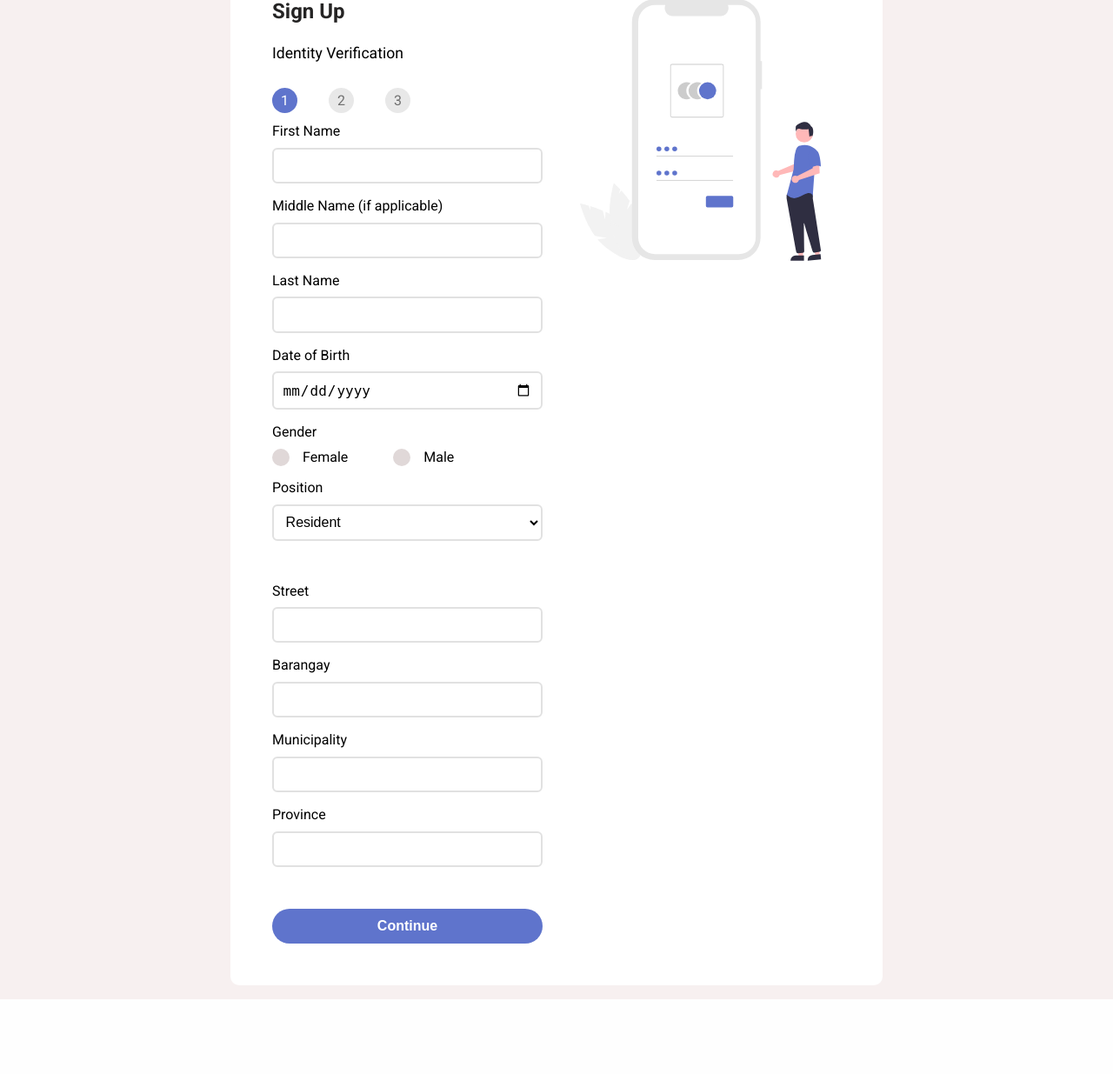
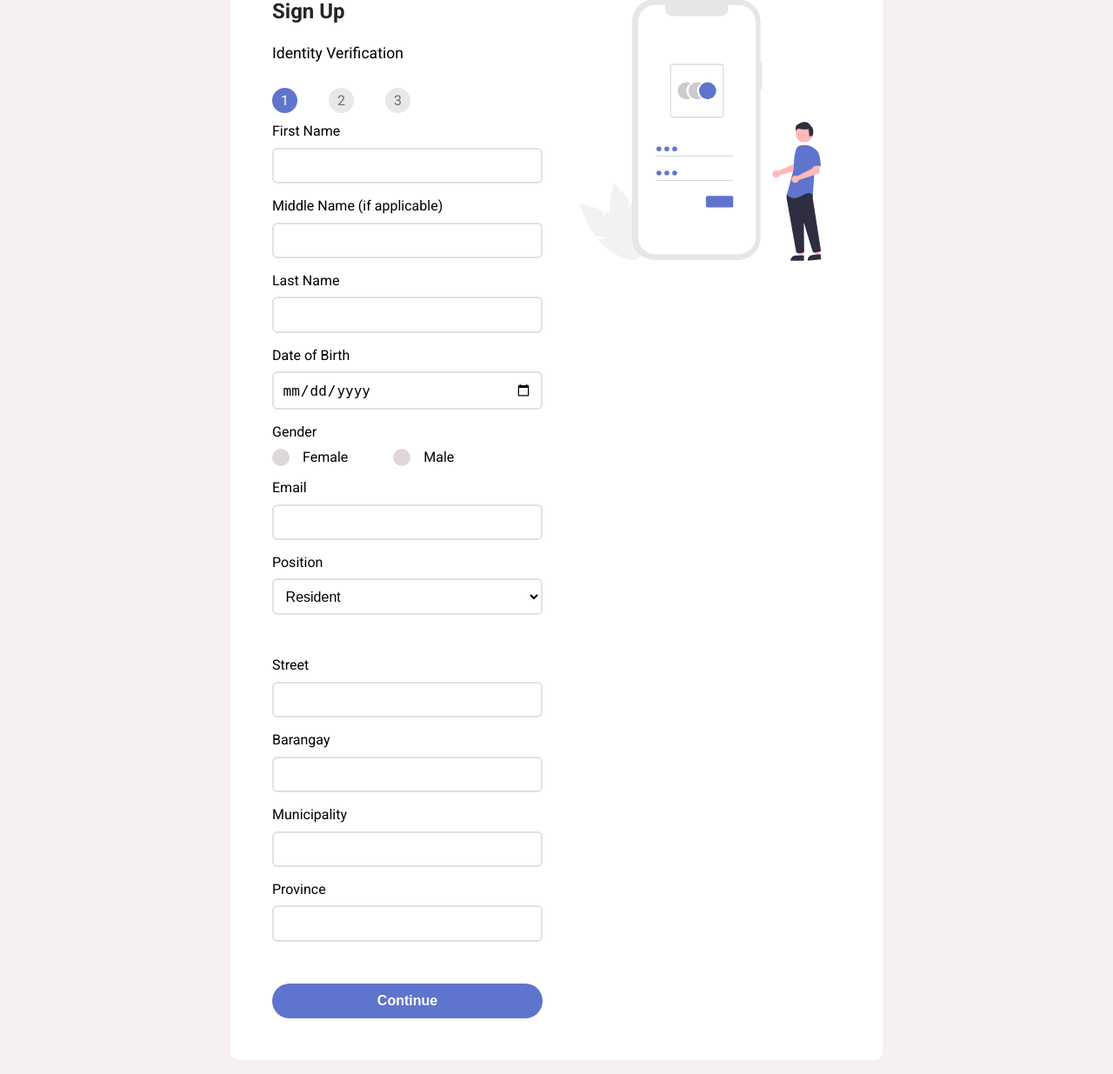
Before and after one commit to arsi21/ReklamoKo, a PHP site: page /identity-verification.php in a window 1280 px wide. Shown: the part 153-1388 px from the top of the page at 87% size. Before the commit the page ends 1302 px from the top, so only its background shows below. Run offline with PHP 8.4, Linux system fonts and the light colour scheme.

Commit message:
add email input field and add design for it

```diff
--- a/src/css/style.css
+++ b/src/css/style.css
@@ -691,6 +691,7 @@ input[type=text].home-card__input,
 input[type=password].home-card__input,
 input[type=number].home-card__input,
 input[type=date].home-card__input,
+input[type=email].home-card__input,
 select.home-card__select {
   padding: 0.6em;
   border-radius: 6px;
--- a/src/identity-verification.php
+++ b/src/identity-verification.php
@@ -29,21 +29,21 @@
                     </div>
 
                     <label class="home-card__lbl" for="fname_input">First Name</label>
-                    <input id="fname_input" class="home-card__input" type="text" name="fname">
+                    <input id="fname_input" class="home-card__input" type="text" name="fname" required>
 
                     <label class="home-card__lbl" for="mname_input">Middle Name (if applicable)</label>
                     <input id="mname_input" class="home-card__input" type="text" name="mname">
 
                     <label class="home-card__lbl" for="lname_input">Last Name</label>
-                    <input id="lname_input" class="home-card__input" type="text" name="lname">
+                    <input id="lname_input" class="home-card__input" type="text" name="lname" required>
 
                     <label class="home-card__lbl" for="birth_date_input">Date of Birth</label>
-                    <input id="birth_date_input" class="home-card__input" type="date" name="birthDate">
+                    <input id="birth_date_input" class="home-card__input" type="date" name="birthDate" required>
 
                     <p class="home-card__lbl">Gender</p>
 
                     <label class="home-card__radio__lbl" for="female_input">Female
-                        <input id="female_input" class="home-card__input" type="radio" name="gender">
+                        <input id="female_input" class="home-card__input" type="radio" name="gender" required>
                         <span class="dotmark"></span>
                     </label>
 
@@ -52,23 +52,26 @@
                         <span class="dotmark"></span>
                     </label>
 
+                    <label class="home-card__lbl" for="email_input">Email</label>
+                    <input id="email_input" class="home-card__input" type="email" name="email" required>
+
                     <label class="home-card__lbl" for="position_input">Position</label>
-                    <select class="home-card__select" name="position" id="position_input">
+                    <select class="home-card__select" name="position" id="position_input" required>
                         <option value="resident">Resident</option>
                         <option value="official">Official</option>
                     </select>
 
                     <label class="home-card__lbl" for="street_input">Street</label>
-                    <input id="street_input" class="home-card__input" type="text" name="street">
+                    <input id="street_input" class="home-card__input" type="text" name="street" required>
 
                     <label class="home-card__lbl" for="barangay_input">Barangay</label>
-                    <input id="barangay_input" class="home-card__input" type="text" name="barangay">
+                    <input id="barangay_input" class="home-card__input" type="text" name="barangay" required>
 
                     <label class="home-card__lbl" for="municipality_input">Municipality</label>
-                    <input id="municipality_input" class="home-card__input" type="text" name="municipality">
+                    <input id="municipality_input" class="home-card__input" type="text" name="municipality" required>
 
                     <label class="home-card__lbl" for="province_input">Province</label>
-                    <input id="province_input" class="home-card__input" type="text" name="province">
+                    <input id="province_input" class="home-card__input" type="text" name="province" required>
 
                     <input class="home-card__button" type="submit" value="Continue">
                 </form>
--- a/src/sass/components/_input.scss
+++ b/src/sass/components/_input.scss
@@ -4,6 +4,7 @@ input[type=text].home-card__input,
 input[type=password].home-card__input,
 input[type=number].home-card__input,
 input[type=date].home-card__input,
+input[type=email].home-card__input,
 select.home-card__select {
     padding: 0.6em;
     border-radius: 6px;
```
